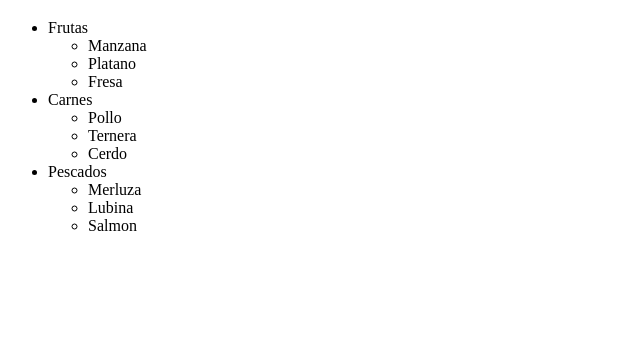
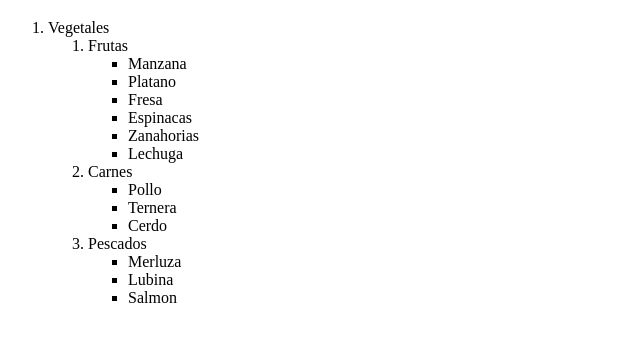
Before and after one commit to DaavidBaal/HTML_CSS, a plain HTML site: page 01_hola_mundo/Listas/Ejercicio listas.html in a window 1280 px wide. Shown: the part 61-402 px from the top of the page, without its empty margins (0-640 px from the left). Drawn offline with Linux system fonts and the light colour scheme.

Commit message:
Ejercicio listas.html

```diff
--- a/01_hola_mundo/Listas/Ejercicio listas.html
+++ b/01_hola_mundo/Listas/Ejercicio listas.html
@@ -10,14 +10,21 @@
 
     <body>
     <h1> Preferencia de Alimentos</h1>
-      <ul>
-        <li>Frutas
-            <ul>
-                <li>Manzana</li>
-                <li>Platano</li>
-                <li>Fresa</li>
+      <ol title="Alimentos">
+        <li>Vegetales
+            <ol title="Vegetales">
+            <li>Frutas
+            <ul title="Frutas">
+                    <li>Manzana</li>
+                    <li>Platano</li>
+                     <li>Fresa</li>
             </ul>
-        </li>
+            <ul title="Verduras">
+                    <li>Espinacas</li>
+                    <li>Zanahorias</li>
+                    <li>Lechuga</li>
+            </ul>
+            </li>
         <li>Carnes
             <ul>
                 <li>Pollo</li>
@@ -33,7 +40,6 @@
             </ul>
 
         </li>
-      </ul>
-
+    </ol>
     </body>
 </html>
```
